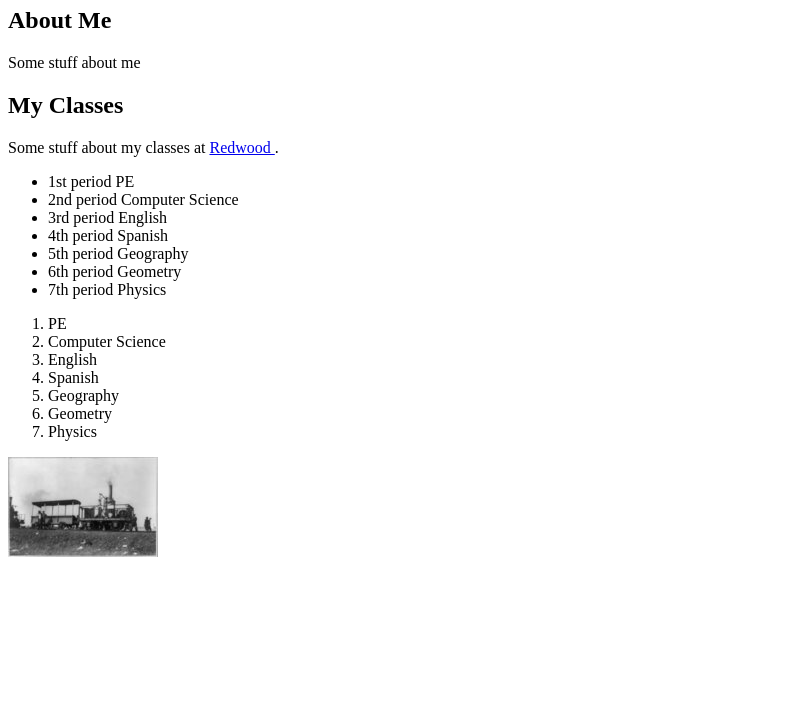
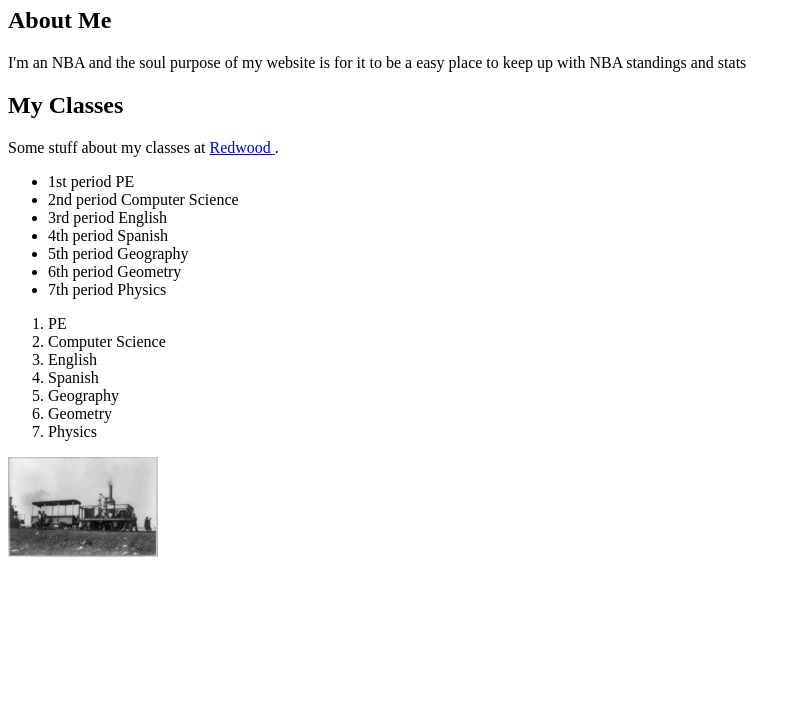
Before and after one commit to RedmondRogoff11/RedmondRogoff11.github.io, a plain HTML site: page index.html in a window 1280 px wide. Shown: the part 73-800 px from the top of the page, without its empty margins (0-801 px from the left). Drawn offline with Linux system fonts and the light colour scheme.

Commit message:
New text

```diff
--- a/index.html
+++ b/index.html
@@ -9,7 +9,7 @@
     <h1>Redmonds Website!</h1>
 
     <h2>About Me</h2>
-    <p>Some stuff about me</p>
+    <p>I'm an NBA and the soul purpose of my website is for it to be a easy place to keep up with NBA standings and stats</p>
 
     <h2>My Classes</h2>
     <p>Some stuff about my classes
@@ -32,6 +32,8 @@
         <li>Geometry</li>
         <li>Physics</li>
        </ol>
-       <img src="images/service-pnp-cph-3b40000-3b44000-3b44500-3b44538_150px.jpg" alt="image of train">
+       <img src="images/service-pnp-cph-3b40000-3b44000-3b44500-3b44538_150px.jpg"
+        alt="image of train"
+        >
     <body>
 <html>
```
